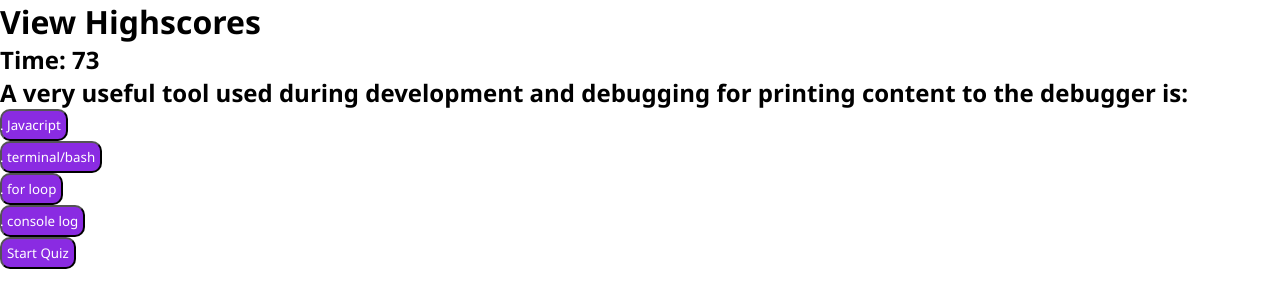
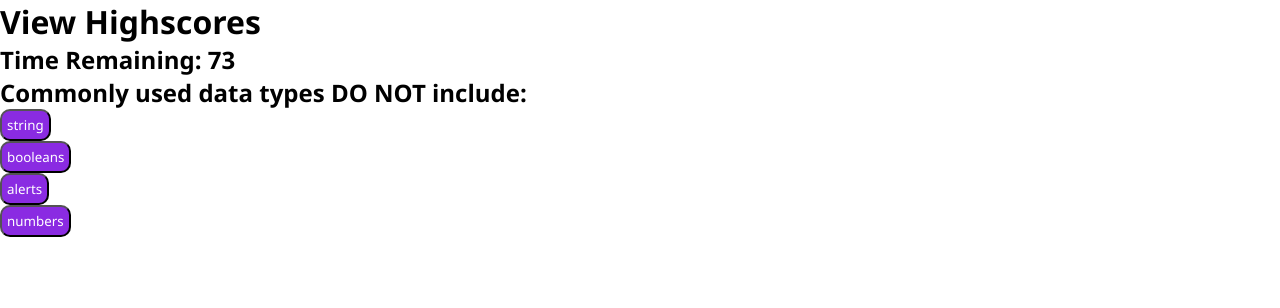
Before and after one commit to ChrissnaKhiev/Khievs-Coding-Quiz, a plain HTML site: page index.html in a window 1280 px wide. Both pictures are taken after a click on the button "Start Quiz". Drawn offline with Linux system fonts and the light colour scheme.

Commit message:
fixed check answer and changed how counter worked to change questions and added timer code with not allow multiple countdowns to occur, and more

```diff
--- a/assets/script.js
+++ b/assets/script.js
@@ -1,10 +1,9 @@
-var chosenQuestion = "";
-var chosenAnswer = "";
+var currentQuestion = 0;
 var timeRemain = document.querySelector("#count");
 var startQuiz = document.querySelector("#startQuiz");
 var timer;
 var count;
-
+var gameStarted = false;  //allows for countdown check to stop duplicates
 
 
 var questions = [
@@ -16,12 +15,12 @@ var questions = [
     {
         question: "The condition in a if/else statement in enclosed within __.",
         choices: ["quotes", "curly brackets", "parentheses", "square brackets"],
-        answer: 3
+        answer: 2
     },
     {
         question: "Arrays in Javascript can be used to store __.",
         choices: ["numbers and strings", "other arrays", "booleans", "all of the above"],
-        answer: 4
+        answer: 3
     },
     {
         question: "String values must be enclosed within __ when being assigned to variables.",
@@ -37,50 +36,54 @@ var questions = [
 
 function renderQuestion(){
 
-    for (var i = 0; i < questions.length; i++){
+    if (currentQuestion < questions.length) //fixed error when at final question
 
-        chosenQuestion = document.querySelector(".questions").textContent = questions[i].question;
+        document.querySelector(".questions").textContent = questions[currentQuestion].question;
 
         //I got this outcome from this with tweaks https://stackoverflow.com/questions/11128700/create-a-ul-and-fill-it-based-on-a-passed-array
+        var list = "<button>" + questions[currentQuestion].choices.join("</button></br><button>") + "</button>";
 
-        var list = "<button><li>" + questions[i].choices.join("</li></button></br><button><li>") + "</li></button>";
-
-        chosenAnswer = document.querySelector(".answers").innerHTML = list; //adds list to the html code
-        document.querySelector(".answers").addEventListener("click", checkAnswer(i, questions[i].answer));
+        document.querySelector(".answers").innerHTML = list;
 }
 
-}
 
-function checkAnswer(i, arr){
-    console.log()
-    return function(){
-        var givenAnswer = i,
-            correctAnswer = questions[i].answer;
 
-            if (givenAnswer === correctAnswer){
+
+function checkAnswer(answer){
+    var keyAnswer = questions[currentQuestion].answer;
+    var correctAnswer = questions[currentQuestion].choices[keyAnswer];
+
+        if (answer === correctAnswer){
             document.querySelector(".check").innerHTML = '"Correct"';
         }else{
             document.querySelector(".check").innerHTML = '"Incorrect"';
+            count -= 10;
+            timeRemain.textContent = count;  //needs to reinitialize the timeRemain
         }
-            renderQuestion();
-    }
-}
-
-function start() {
-    countdown();
+    //next 2 lines is what changes the quiz question
+    currentQuestion++;
     renderQuestion();
 }
 
+
+function start() {
+    var startButton = document.querySelector('#startQuiz'); //https://flaviocopes.com/how-to-disable-button-javascript/
+    startButton.disabled = true;
+    startButton.style.display = 'none';  //hides the start quiz button
+    countdown();
+    renderQuestion();  //initialze the quiz
+    document.querySelector(".answers").addEventListener("click", e => checkAnswer(e.target.textContent)); // moved to remove double renderQuestion() aka loops this line to move next question
+}
+
 function countdown(){
+    if (!gameStarted) {
         count = 75;
         setInterval(function() {
             count--;
             timeRemain.textContent = count;
-
-        // if (count >= 0) {
-        //     endQs;
-        // }
         }, 1000);
+        gameStarted = true;
+    };
 }
 
 
--- a/index.html
+++ b/index.html
@@ -8,7 +8,7 @@
     <body>
         <header>
             <h1>View Highscores</h1>
-            <h2>Time: <span id="count">75</span></h2>
+            <h2>Time Remaining: <span id="count">0</span></h2>
         </header>
 
         <section>
```
Lines whose indentation alone changed are shown as unchanged.
